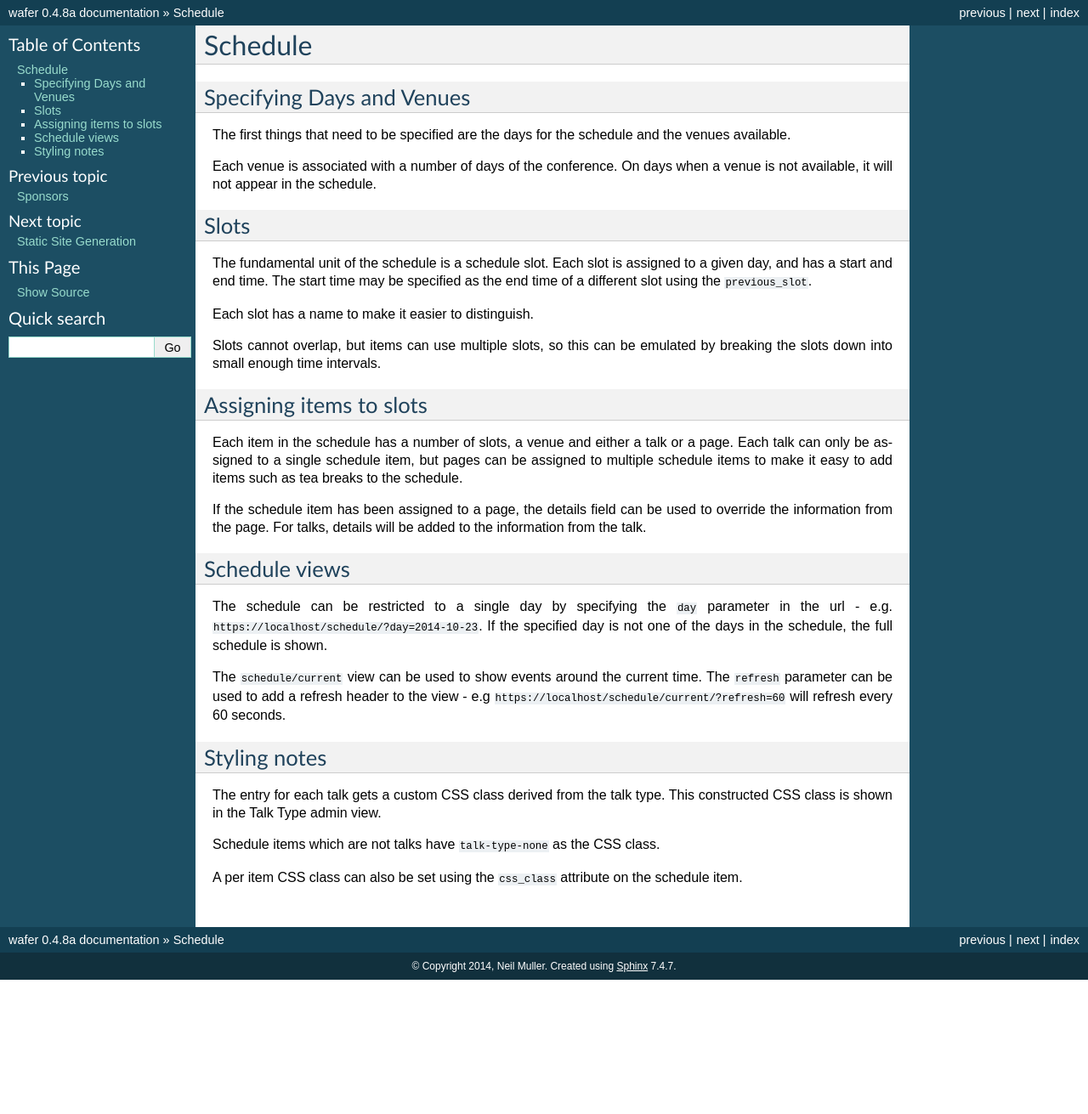
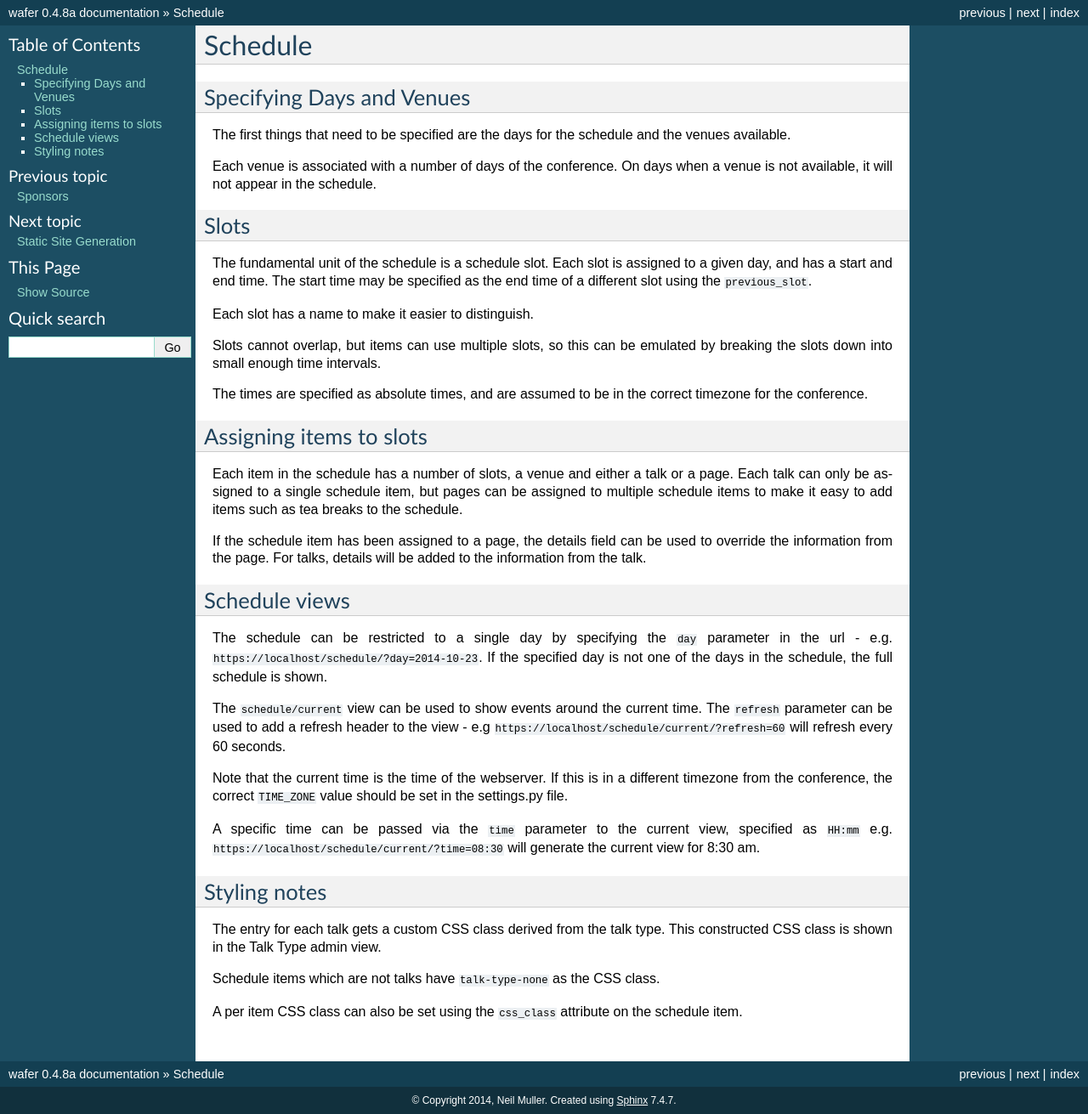
Before and after one commit to CTPUG/wafer, a Sphinx documentation site: the page built from docs/schedule.rst, in a window 1280 px wide. Shown: the whole page at 85% size. Built offline with Sphinx 7.4.7, drawn with Linux system fonts in a browser that asks for light colours; before the commit the page ends 1153 px from its top, so only the background shows below that.

Commit message:
Add a bit more detail about times in the schedule

```diff
--- a/docs/schedule.rst
+++ b/docs/schedule.rst
@@ -11,7 +11,6 @@ the venues available.
 Each venue is associated with a number of days of the conference. On days when
 a venue is not available, it will not appear in the schedule.
 
-
 Slots
 =====
 
@@ -23,6 +22,9 @@ Each slot has a name to make it easier to distinguish.
 
 Slots cannot overlap, but items can use multiple slots, so this can be
 emulated by breaking the slots down into small enough time intervals.
+
+The times are specified as absolute times, and are assumed to be
+in the correct timezone for the conference.
 
 Assigning items to slots
 ========================
@@ -49,6 +51,14 @@ The ``schedule/current`` view can be used to show events around the current time
 The ``refresh`` parameter can be used to add a refresh header to the view - e.g
 ``https://localhost/schedule/current/?refresh=60`` will refresh every 60 seconds.
 
+Note that the current time is the time of the webserver. If this is in a different
+timezone from the conference, the correct ``TIME_ZONE`` value should be set
+in the settings.py file.
+
+A specific time can be passed via the ``time`` parameter to the current view,
+specified as ``HH:mm`` e.g. ``https://localhost/schedule/current/?time=08:30``
+will generate the current view for 8:30 am.
+
 Styling notes
 =============
 
```
